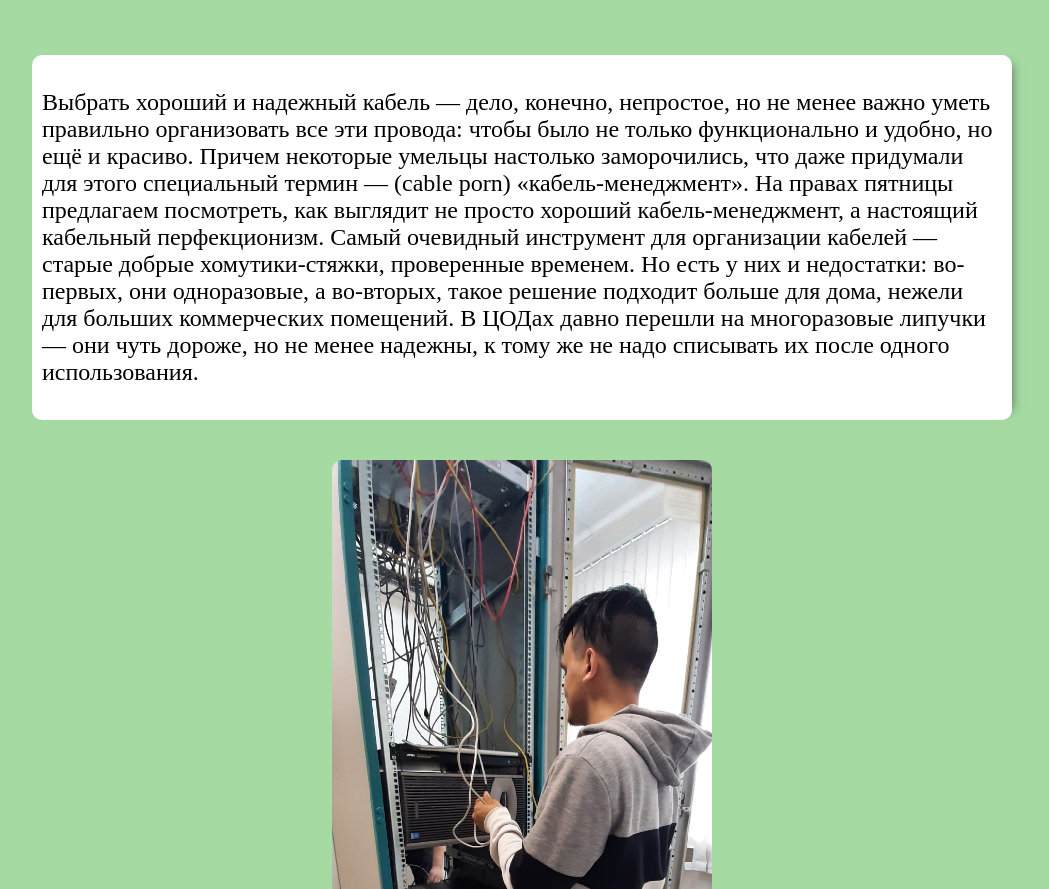
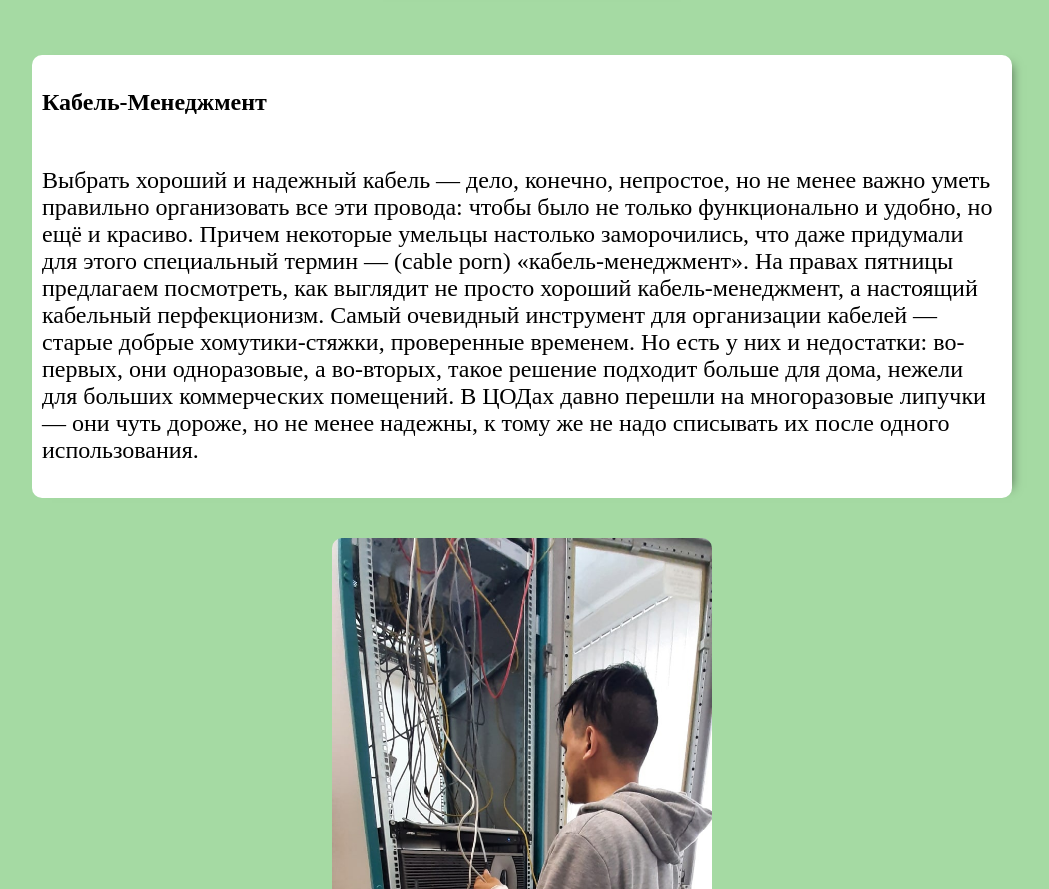
Before and after one commit to thedenmaps/Practice, a plain HTML site: page index.html in a window 1280 px wide. Shown: the part 1631-2520 px from the top of the page, without its empty margins (118-1167 px from the left). Drawn offline with Linux system fonts and the light colour scheme.

Commit message:
Update index.html

```diff
--- a/index.html
+++ b/index.html
@@ -28,6 +28,7 @@
 <br><br>
 <br><br>
 <div class="div_gl_1">
+<p class="text_gl_1"> Кабель-Менеджмент<br><br></p>
 <p class="text_gl_0">
 Выбрать хороший и надежный кабель — дело, конечно, непростое, но не менее важно уметь правильно организовать все эти провода: чтобы было не только функционально и удобно, но ещё и красиво. Причем некоторые умельцы настолько заморочились, что даже придумали для этого специальный термин — (cable porn) «кабель-менеджмент». На правах пятницы предлагаем посмотреть, как выглядит не просто хороший кабель-менеджмент, а настоящий кабельный перфекционизм.
 Самый очевидный инструмент для организации кабелей — старые добрые хомутики-стяжки, проверенные временем. Но есть у них и недостатки: во-первых, они одноразовые, а во-вторых, такое решение подходит больше для дома, нежели для больших коммерческих помещений. В ЦОДах давно перешли на многоразовые липучки — они чуть дороже, но не менее надежны, к тому же не надо списывать их после одного использования.</p>
```
